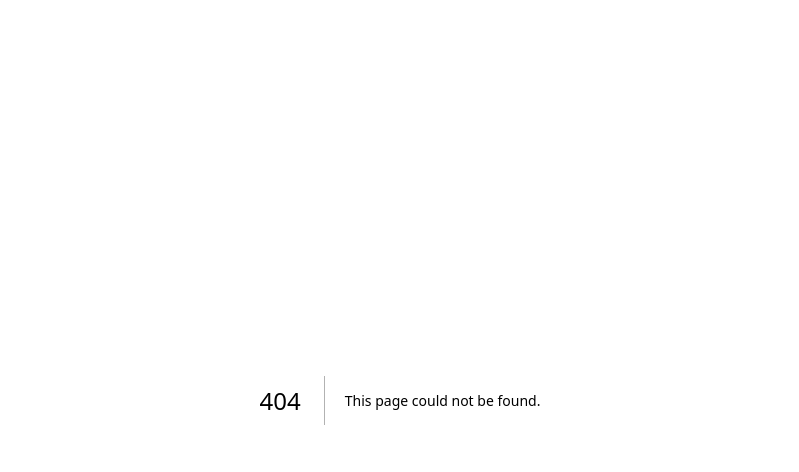
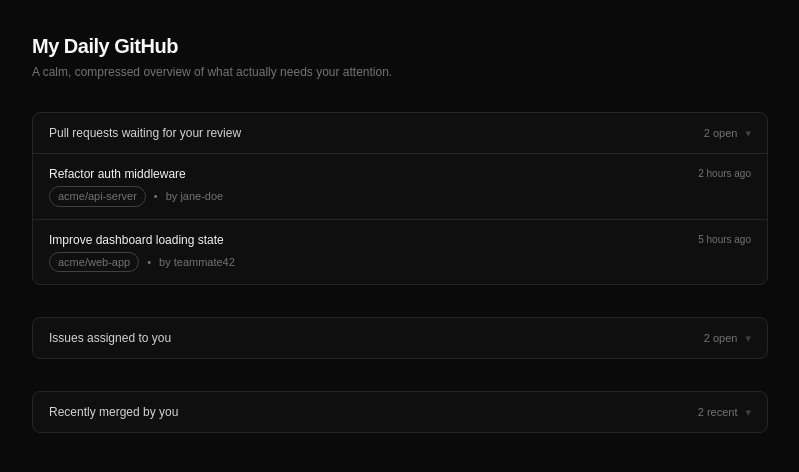
Before and after one commit to RobbvA/collab-app, a Next.js app: page /dashboard in a window 1280 px wide. Before the commit this address had no page. Shown: the top 472 px of the page, without its empty margins (240-1039 px from the left). Built offline with nearby package versions, Linux system fonts and the light colour scheme.

Commit message:
ui: collapse dashboard sections into minimal dropdowns

```diff
--- /dev/null
+++ b/app/dashboard/page.tsx
@@ -0,0 +1,215 @@
+// app/dashboard/page.jsx
+
+const MOCK_PRS_TO_REVIEW = [
+  {
+    id: 1,
+    title: "Refactor auth middleware",
+    repo: "acme/api-server",
+    author: "jane-doe",
+    updatedAt: "2 hours ago",
+  },
+  {
+    id: 2,
+    title: "Improve dashboard loading state",
+    repo: "acme/web-app",
+    author: "teammate42",
+    updatedAt: "5 hours ago",
+  },
+];
+
+const MOCK_ASSIGNED_ISSUES = [
+  {
+    id: 101,
+    title: "Fix flaky E2E test for login flow",
+    repo: "acme/web-app",
+    priority: "High",
+    updatedAt: "1 day ago",
+  },
+  {
+    id: 102,
+    title: "Update README for API rate limits",
+    repo: "acme/api-server",
+    priority: "Medium",
+    updatedAt: "3 days ago",
+  },
+];
+
+const MOCK_RECENT_MERGES = [
+  {
+    id: 201,
+    title: "Add skeleton loaders to dashboard",
+    repo: "acme/web-app",
+    mergedAt: "Yesterday",
+  },
+  {
+    id: 202,
+    title: "Optimize database indexes for reports",
+    repo: "acme/api-server",
+    mergedAt: "2 days ago",
+  },
+];
+
+export default function DashboardPage() {
+  const prCount = MOCK_PRS_TO_REVIEW.length;
+  const issueCount = MOCK_ASSIGNED_ISSUES.length;
+  const mergeCount = MOCK_RECENT_MERGES.length;
+
+  return (
+    <main className="min-h-screen bg-neutral-950 text-neutral-50">
+      <div className="mx-auto max-w-3xl px-4 py-8 space-y-8">
+        {/* Header */}
+        <header className="space-y-1">
+          <h1 className="text-xl font-semibold tracking-tight">
+            My Daily GitHub
+          </h1>
+          <p className="text-xs text-neutral-500">
+            A calm, compressed overview of what actually needs your attention.
+          </p>
+        </header>
+
+        {/* Section: PRs waiting for your review */}
+        <section>
+          <details
+            className="rounded-lg border border-neutral-800 bg-neutral-900/40"
+            open
+          >
+            <summary className="flex cursor-pointer items-center justify-between px-4 py-3 text-xs text-neutral-300 select-none">
+              <span className="font-medium">
+                Pull requests waiting for your review
+              </span>
+              <span className="flex items-center gap-2 text-[11px] text-neutral-500">
+                {prCount === 0 ? "Nothing pending" : `${prCount} open`}
+                <span className="text-neutral-700">▾</span>
+              </span>
+            </summary>
+
+            <div className="border-t border-neutral-800">
+              {prCount === 0 ? (
+                <p className="px-4 py-3 text-xs text-neutral-500">
+                  No pull requests waiting for your review. Nice. ✨
+                </p>
+              ) : (
+                <ul className="divide-y divide-neutral-800">
+                  {MOCK_PRS_TO_REVIEW.map((pr) => (
+                    <li
+                      key={pr.id}
+                      className="px-4 py-3 text-xs hover:bg-neutral-900 cursor-pointer transition-colors"
+                    >
+                      <div className="flex flex-col gap-1">
+                        <div className="flex items-center justify-between gap-2">
+                          <p className="font-medium text-neutral-100 line-clamp-1">
+                            {pr.title}
+                          </p>
+                          <span className="text-[10px] text-neutral-500 whitespace-nowrap">
+                            {pr.updatedAt}
+                          </span>
+                        </div>
+                        <div className="flex items-center gap-2 text-[11px] text-neutral-500">
+                          <span className="rounded-full border border-neutral-700 px-2 py-0.5">
+                            {pr.repo}
+                          </span>
+                          <span>•</span>
+                          <span>by {pr.author}</span>
+                        </div>
+                      </div>
+                    </li>
+                  ))}
+                </ul>
+              )}
+            </div>
+          </details>
+        </section>
+
+        {/* Section: Issues assigned to you */}
+        <section>
+          <details className="rounded-lg border border-neutral-800 bg-neutral-900/40">
+            <summary className="flex cursor-pointer items-center justify-between px-4 py-3 text-xs text-neutral-300 select-none">
+              <span className="font-medium">Issues assigned to you</span>
+              <span className="flex items-center gap-2 text-[11px] text-neutral-500">
+                {issueCount === 0 ? "None" : `${issueCount} open`}
+                <span className="text-neutral-700">▾</span>
+              </span>
+            </summary>
+
+            <div className="border-t border-neutral-800">
+              {issueCount === 0 ? (
+                <p className="px-4 py-3 text-xs text-neutral-500">
+                  No open issues assigned to you. Enjoy the quiet. 🧘
+                </p>
+              ) : (
+                <ul className="divide-y divide-neutral-800">
+                  {MOCK_ASSIGNED_ISSUES.map((issue) => (
+                    <li
+                      key={issue.id}
+                      className="px-4 py-3 text-xs hover:bg-neutral-900 cursor-pointer transition-colors"
+                    >
+                      <div className="flex flex-col gap-1">
+                        <div className="flex items-center justify-between gap-2">
+                          <p className="font-medium text-neutral-100 line-clamp-1">
+                            {issue.title}
+                          </p>
+                          <span className="text-[10px] text-neutral-500 whitespace-nowrap">
+                            {issue.updatedAt}
+                          </span>
+                        </div>
+
+                        <div className="flex items-center justify-between gap-2">
+                          <span className="text-[11px] text-neutral-500">
+                            {issue.repo}
+                          </span>
+                          <span className="text-[10px] rounded-full border border-neutral-700 px-2 py-0.5 text-neutral-300">
+                            {issue.priority} priority
+                          </span>
+                        </div>
+                      </div>
+                    </li>
+                  ))}
+                </ul>
+              )}
+            </div>
+          </details>
+        </section>
+
+        {/* Section: Recently merged by you */}
+        <section>
+          <details className="rounded-lg border border-neutral-800 bg-neutral-900/40">
+            <summary className="flex cursor-pointer items-center justify-between px-4 py-3 text-xs text-neutral-300 select-none">
+              <span className="font-medium">Recently merged by you</span>
+              <span className="flex items-center gap-2 text-[11px] text-neutral-500">
+                {mergeCount === 0 ? "Nothing yet" : `${mergeCount} recent`}
+                <span className="text-neutral-700">▾</span>
+              </span>
+            </summary>
+
+            <div className="border-t border-neutral-800">
+              {mergeCount === 0 ? (
+                <p className="px-4 py-3 text-xs text-neutral-500">
+                  No recent merges yet. Ship something small today. 🚀
+                </p>
+              ) : (
+                <ul className="divide-y divide-neutral-800">
+                  {MOCK_RECENT_MERGES.map((pr) => (
+                    <li
+                      key={pr.id}
+                      className="px-4 py-3 text-xs hover:bg-neutral-900 cursor-pointer transition-colors"
+                    >
+                      <div className="flex flex-col gap-1">
+                        <p className="font-medium text-neutral-100 line-clamp-1">
+                          {pr.title}
+                        </p>
+                        <div className="flex items-center justify-between gap-2 text-[11px] text-neutral-500">
+                          <span>{pr.repo}</span>
+                          <span className="text-[10px]">{pr.mergedAt}</span>
+                        </div>
+                      </div>
+                    </li>
+                  ))}
+                </ul>
+              )}
+            </div>
+          </details>
+        </section>
+      </div>
+    </main>
+  );
+}
```
